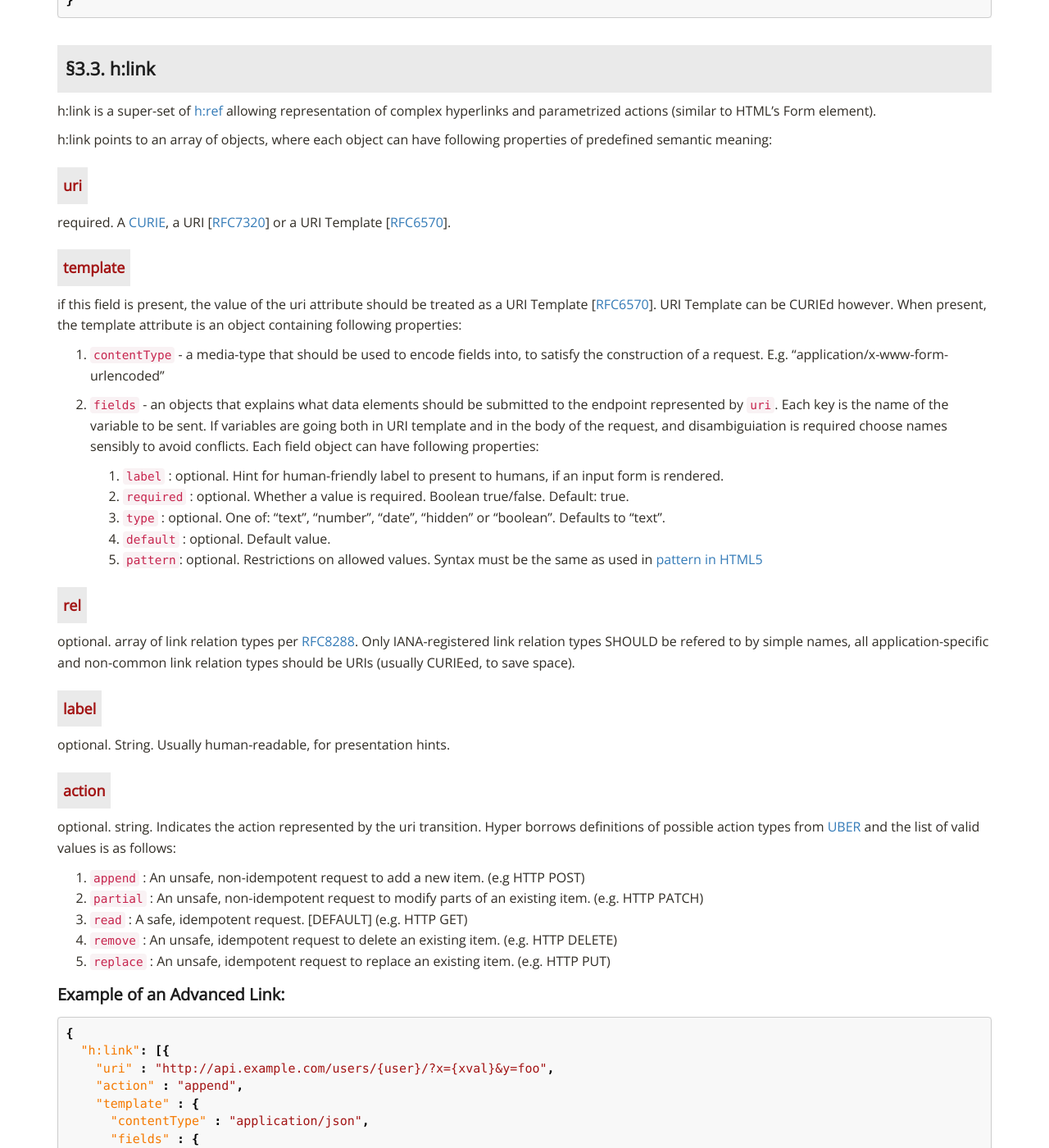
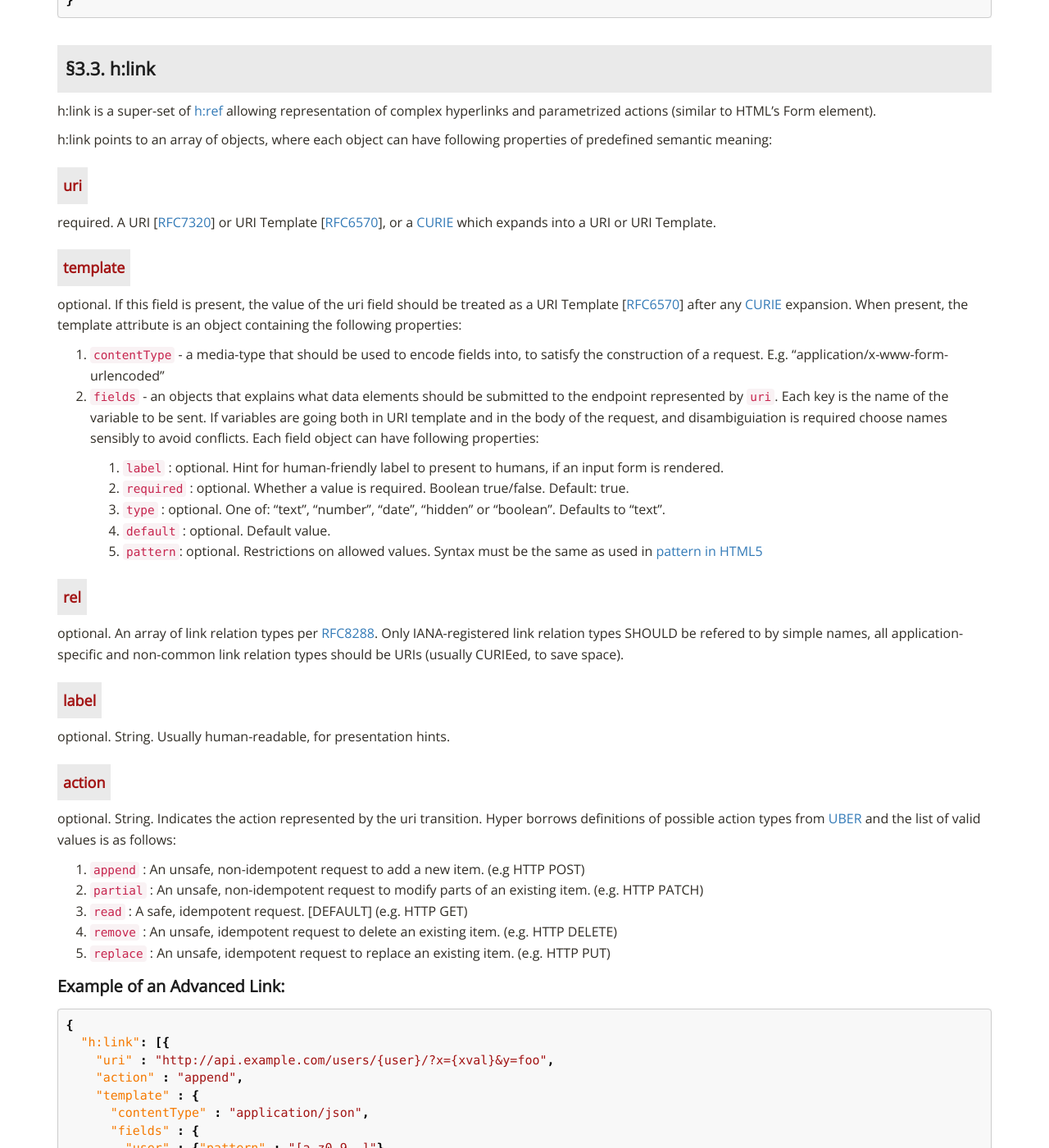
Before and after one commit to inadarei/hyper, a Jekyll site: the page built from spec.md, in a window 1280 px wide and 1400 px high, scrolled down 5565 px. Shown: the whole window at 82% size. Built offline with Jekyll 4.4.1, drawn with Linux system fonts in a browser that asks for light colours; nearby versions of some CDN libraries.

Commit message:
make URI/Template/CURIE distinction clearer

```diff
--- a/_includes/propdefs/link.md
+++ b/_includes/propdefs/link.md
@@ -6,27 +6,29 @@ properties of predefined semantic meaning:
 
 ###### uri
 
-required. A [CURIE](https://www.w3.org/TR/2010/NOTE-curie-20101216/), a URI
-[[RFC7320](https://tools.ietf.org/html/rfc7320)] or a URI Template
-[[RFC6570](https://tools.ietf.org/html/rfc6570)].
+required. A URI [[RFC7320](https://tools.ietf.org/html/rfc7320)] or
+URI Template [[RFC6570](https://tools.ietf.org/html/rfc6570)], or a
+[CURIE](https://www.w3.org/TR/2010/NOTE-curie-20101216/) which expands
+into a URI or URI Template.
 
 ###### template
 
-if this field is present, the value of the uri attribute should be treated as a
-URI Template [[RFC6570](https://tools.ietf.org/html/rfc6570)]. URI Template can
-be CURIEd however. When present, the template attribute is an object containing
+optional. If this field is present, the value of the uri field should be
+treated as a URI Template [[RFC6570](https://tools.ietf.org/html/rfc6570)]
+after any [CURIE](https://www.w3.org/TR/2010/NOTE-curie-20101216/)
+expansion. When present, the template attribute is an object containing the
 following properties:
 
 1. `contentType` - a media-type that should be used to encode fields
       into, to satisfy the construction of a request.
       E.g. "application/x-www-form-urlencoded"
-
 2. `fields` - an objects that explains what data
 elements should be submitted to the endpoint represented by `uri`. Each
 key is the name of the variable to be sent. If variables are going both
 in URI template and in the body of the request, and disambiguiation is
 required choose names sensibly to avoid conflicts. Each field object
 can have following properties:
+
     1. `label` : optional. Hint for human-friendly label to present to humans,
         if an input form is rendered.
     1. `required` : optional. Whether a value is required. Boolean true/false.
@@ -39,7 +41,7 @@ can have following properties:
 
 ###### rel
 
-optional. array of link relation types per
+optional. An array of link relation types per
 [RFC8288](https://tools.ietf.org/html/rfc8288). Only IANA-registered link
 relation types SHOULD be refered to by simple names, all application-specific
 and non-common link relation types should be URIs (usually CURIEed, to save
@@ -51,7 +53,7 @@ optional. String. Usually human-readable, for presentation hints.
 
 ###### action
 
-optional. string. Indicates the action represented by the uri
+optional. String. Indicates the action represented by the uri
 transition. Hyper borrows definitions of possible action types from
 [UBER](http://www.uberhypermedia.org) and the list of valid values is as
 follows:
```
